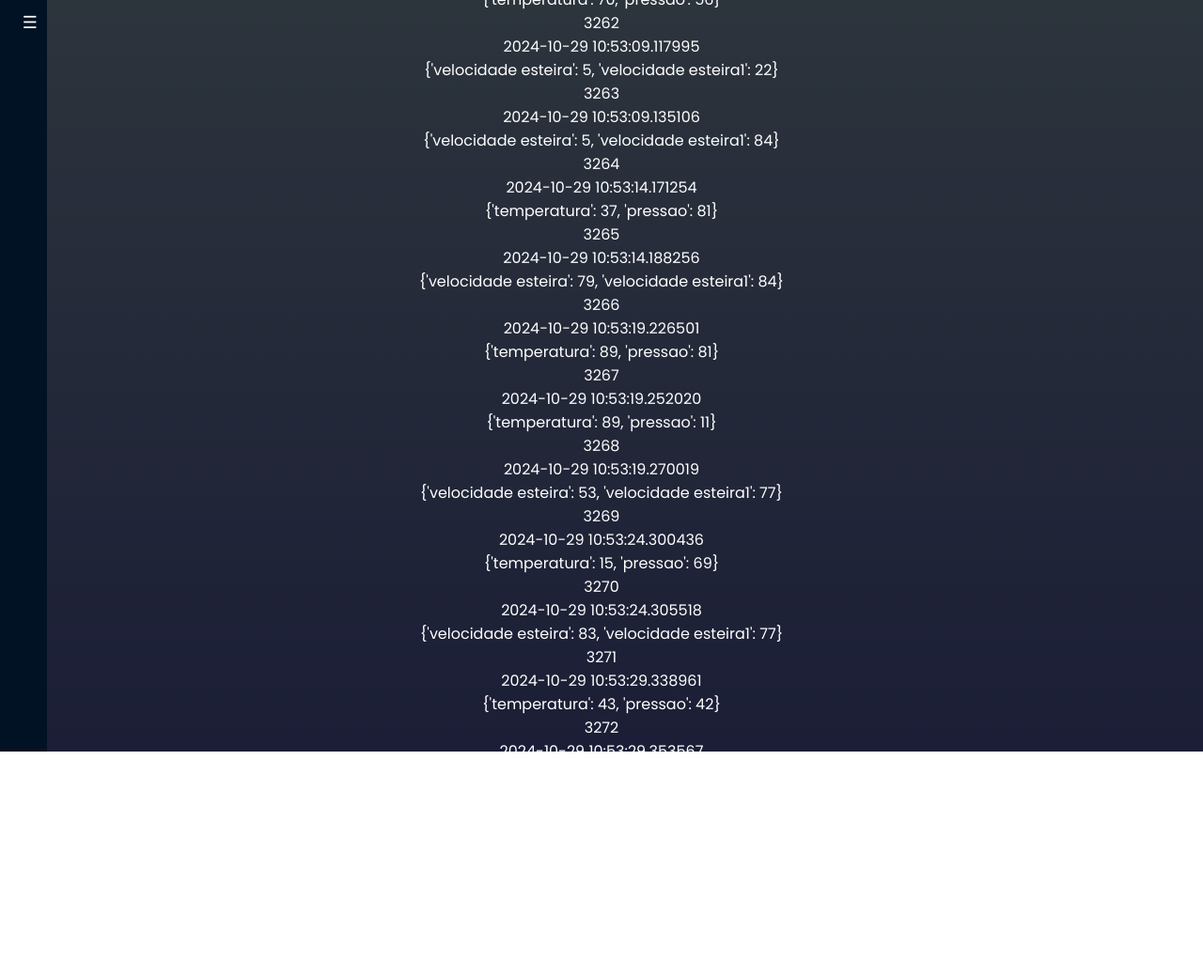
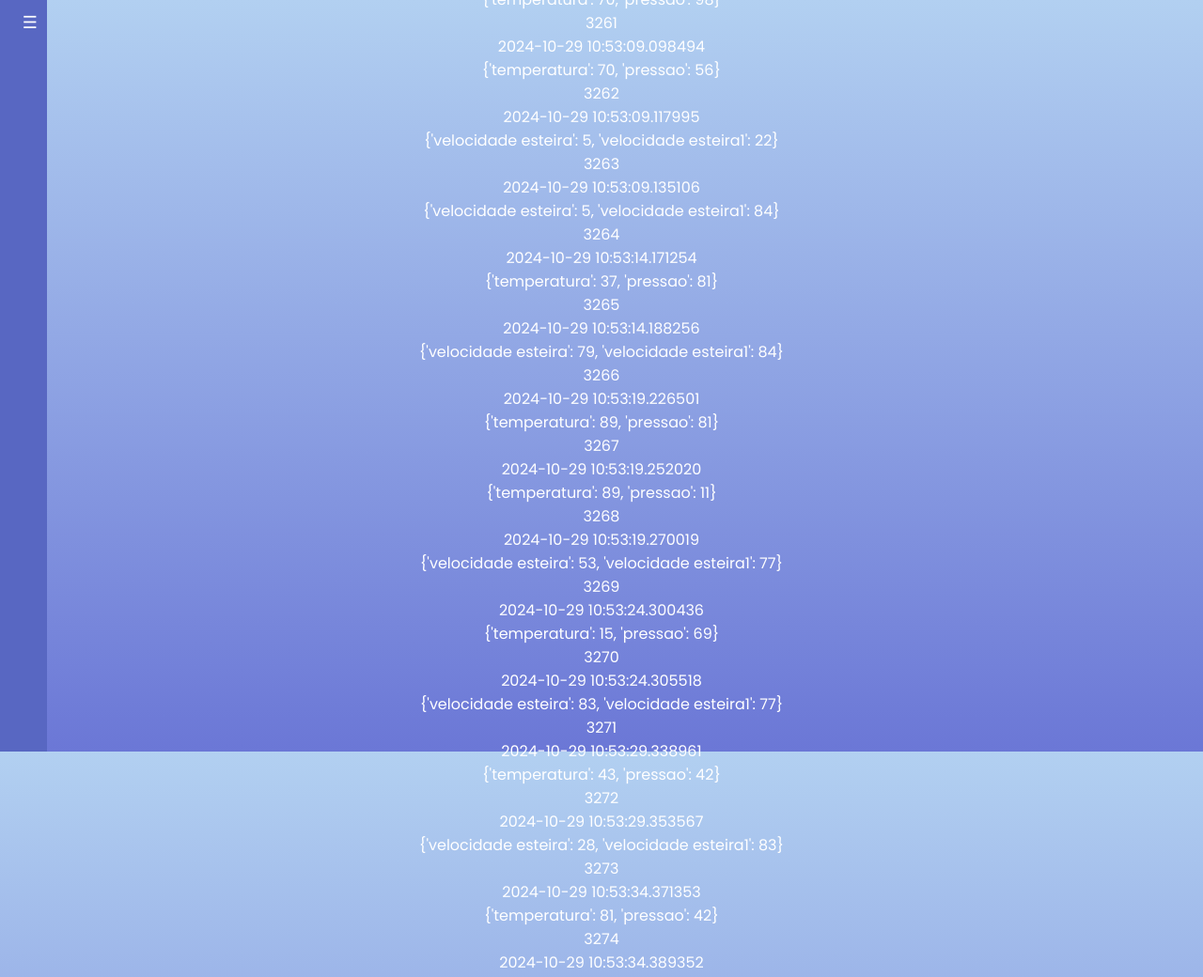
Before and after one commit to GabrielvMarinho/ProjetoIndustria, a Flask app: page /historico in a window 1280 px wide. Shown: the top 1040 px of the page at 94% size. Run offline with Flask 3, Linux system fonts and the light colour scheme; a user stored in the database is signed in; data comes from the database, SQL or seed files in the repository; both versions use the stored data as it was after the commit.

Commit message:
mudando css para mais claro

```diff
--- a/static/css/style.css
+++ b/static/css/style.css
@@ -16,12 +16,12 @@ body {
     color: white;
     text-align: center;
     flex-direction: column;
+    background: linear-gradient(to bottom, #b2d0f1, #6b77d6);
+
 }
 
 body::before {
     content: "";
-    background: rgb(0,34,70);
-    background: linear-gradient(to bottom, #b2d0f1, #6b77d6);
     background-size: cover;
     background-position: center;
     position: fixed;
@@ -348,8 +348,9 @@ background: radial-gradient(circle, rgba(0,34,70,1) 0%, rgba(0,0,50,1) 100%);
     height: 100vh;
     transition: width 0.3s ease;
     overflow-x: hidden;
+    background-color: #5867C2;
+
     cursor: pointer;
-    background-color:rgb(2, 18, 37);
 }
 
 .sidebar.open {
@@ -367,7 +368,8 @@ background: radial-gradient(circle, rgba(0,34,70,1) 0%, rgba(0,0,50,1) 100%);
 
 
 .sidebar .toggle-btn {
-    background-color:rgb(2, 18, 37);
+    background-color: #5867C2;
+
     color: white;
     border: none;
     font-size: 18px;
```
Also changed, not shown: instance/database.db.
